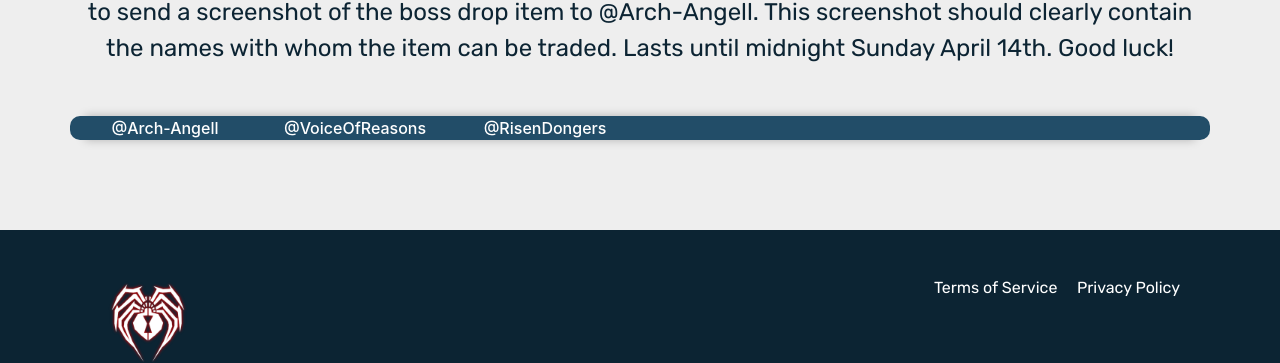
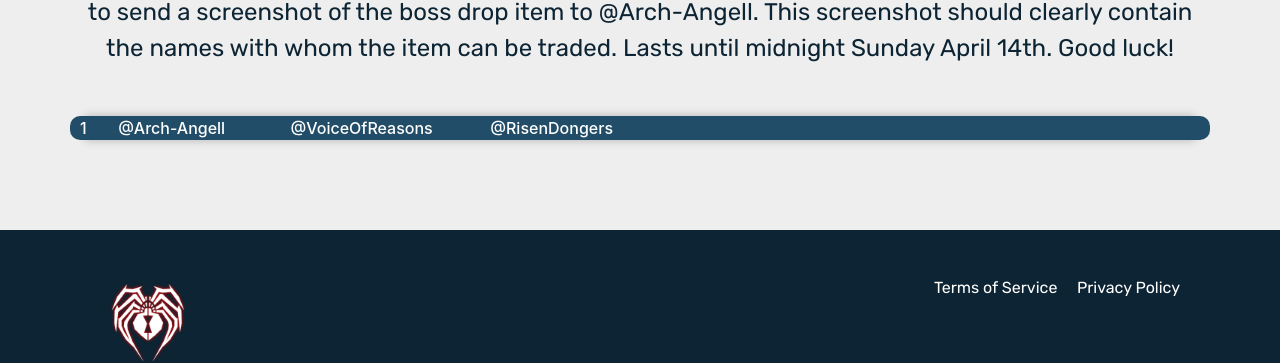
Before and after one commit to Azpet/mephalascoven, a Jekyll site: the page built from challenges/index.html, in a window 1280 px wide and 1235 px high. Shown: the part 616-979 px from the top of the window. Built offline with Jekyll 4.4.1, drawn with Linux system fonts in a browser that asks for light colours; nearby versions of some CDN libraries; some web fonts are replaced.

Commit message:
Added ranking number to the leaderboard

```diff
--- a/_sass/_ht_ranking.scss
+++ b/_sass/_ht_ranking.scss
@@ -23,7 +23,11 @@
         & .row {
             font-weight: 500;
             background-color: #e4e4e4;
-                color: #000;
+            color: #000;
+
+            & span {
+                margin: auto -10px auto 10px;
+            }
             &:nth-child(1) {
                 border-top-left-radius: 10px;
                 border-top-right-radius: 10px;
--- a/challenges/index.html
+++ b/challenges/index.html
@@ -27,6 +27,7 @@ id: challenges
                 {% for post in site.posts reversed %}
                     {% if post.category == "furyboard" %}
                         <div class="row">
+                            <span>{{ forloop.index }}</span>
                             {% for member in post.team %}
                                 <div class="col col-lg-2 col-md-4 col-sm-6 col-xs-12">
                                     {{ member }}
```
